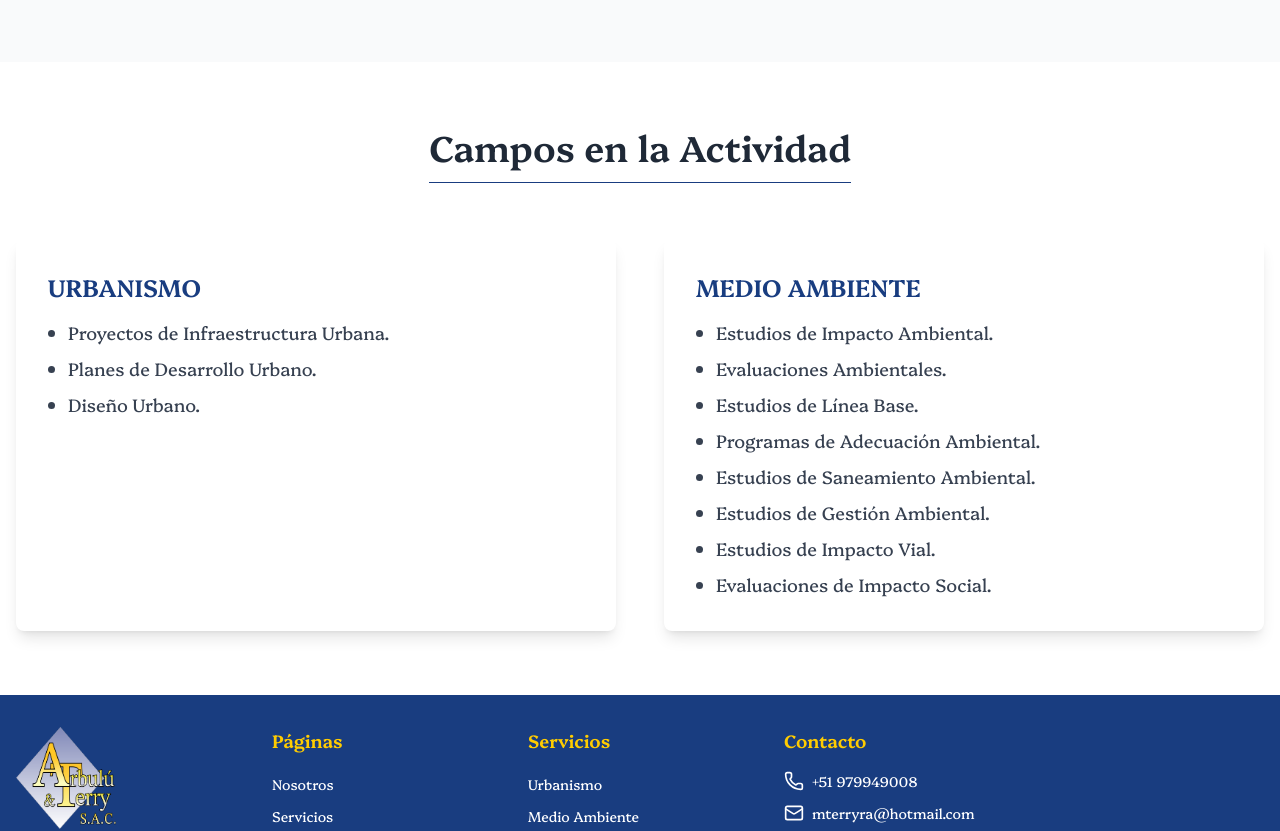
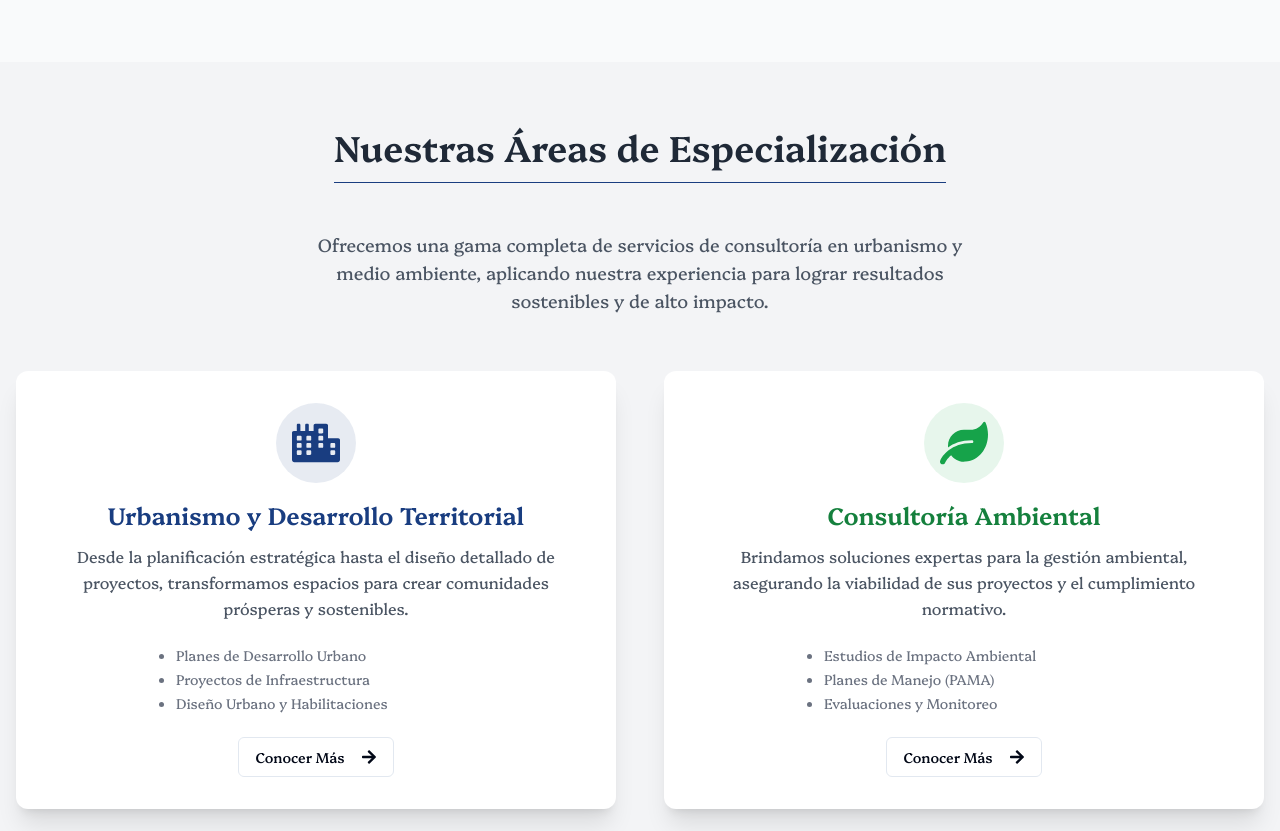
Before and after one commit to jhangmez/arbuluyterry, a Next.js app: page /nosotros in a window 1280 px wide. Shown: the part 1220-2051 px from the top of the page. Built offline with nearby package versions, Linux system fonts and the light colour scheme.

Commit message:
Se agrego y modifico paginas

```diff
--- a/src/app/(public)/nosotros/page.tsx
+++ b/src/app/(public)/nosotros/page.tsx
@@ -2,8 +2,9 @@ import { Header } from "@/components/(public)/header";
 import { Footer } from "@/components/(public)/footer";
 import { WhatsAppButton } from "@/components/(public)/landingpage/whatsapp-button";
 import UnderlinedHeading from "@/components/(public)/UnderlinedHeading"; // Importar el componente
-import Image from "next/image";
-
+import Link from "next/link";
+import { FaCity, FaLeaf, FaArrowRight } from "react-icons/fa";
+import { Button } from "@/components/ui/button";
 export default function Nosotros() {
   return (
     <section className="flex min-h-screen flex-col font-play">
@@ -98,7 +99,9 @@ export default function Nosotros() {
         </section>
 
         {/* Sección: Campos en la Actividad */}
-        <section className="py-12 md:py-16">
+        <section className="py-12 md:py-16 bg-gray-100">
+          {" "}
+          {/* Un fondo diferente para destacar */}
           <div className="container mx-auto px-4">
             <div className="text-center mb-10 md:mb-14">
               <UnderlinedHeading
@@ -106,34 +109,73 @@ export default function Nosotros() {
                 className="text-3xl md:text-4xl font-semibold text-gray-800"
                 paddingBottom="pb-3 md:pb-4"
               >
-                Campos en la Actividad
+                Nuestras Áreas de Especialización {/* Título más descriptivo */}
               </UnderlinedHeading>
+              <p className="mt-4 text-lg text-gray-600 max-w-2xl mx-auto">
+                Ofrecemos una gama completa de servicios de consultoría en
+                urbanismo y medio ambiente, aplicando nuestra experiencia para
+                lograr resultados sostenibles y de alto impacto.
+              </p>
             </div>
             <div className="grid grid-cols-1 md:grid-cols-2 gap-8 lg:gap-12">
-              <div className="bg-white p-6 md:p-8 rounded-lg shadow-lg hover:shadow-xl transition-shadow duration-300">
-                <h3 className="text-xl md:text-2xl font-semibold text-primary mb-4">
-                  URBANISMO
+              {/* Tarjeta para Urbanismo */}
+              <div className="flex flex-col bg-white rounded-xl shadow-xl overflow-hidden transition-all duration-300 hover:shadow-2xl group text-center p-6 md:p-8 items-center">
+                <div className="p-4 bg-primary/10 rounded-full mb-4">
+                  <FaCity className="w-12 h-12 text-primary" />
+                </div>
+                <h3 className="text-2xl font-semibold text-primary mb-3">
+                  Urbanismo y Desarrollo Territorial
                 </h3>
-                <ul className="list-disc pl-5 space-y-2 text-lg text-gray-700">
-                  <li>Proyectos de Infraestructura Urbana.</li>
-                  <li>Planes de Desarrollo Urbano.</li>
-                  <li>Diseño Urbano.</li>
+                <p className="text-gray-600 mb-6 text-base leading-relaxed flex-grow">
+                  Desde la planificación estratégica hasta el diseño detallado
+                  de proyectos, transformamos espacios para crear comunidades
+                  prósperas y sostenibles.
+                </p>
+                <ul className="text-left list-disc pl-5 space-y-1 text-sm text-gray-500 mb-6 w-full max-w-xs">
+                  <li>Planes de Desarrollo Urbano</li>
+                  <li>Proyectos de Infraestructura</li>
+                  <li>Diseño Urbano y Habilitaciones</li>
+                  {/* Puedes agregar más si es conciso */}
                 </ul>
+                <Button
+                  asChild
+                  variant="outline"
+                  className="mt-auto group-hover:bg-primary group-hover:text-white transition-colors"
+                >
+                  <Link href="/servicios/urbanismo">
+                    Conocer Más <FaArrowRight className="ml-2 h-4 w-4" />
+                  </Link>
+                </Button>
               </div>
-              <div className="bg-white p-6 md:p-8 rounded-lg shadow-lg hover:shadow-xl transition-shadow duration-300">
-                <h3 className="text-xl md:text-2xl font-semibold text-primary mb-4">
-                  MEDIO AMBIENTE
+
+              {/* Tarjeta para Medio Ambiente */}
+              <div className="flex flex-col bg-white rounded-xl shadow-xl overflow-hidden transition-all duration-300 hover:shadow-2xl group text-center p-6 md:p-8 items-center">
+                <div className="p-4 bg-green-600/10 rounded-full mb-4">
+                  <FaLeaf className="w-12 h-12 text-green-600" />
+                </div>
+                <h3 className="text-2xl font-semibold text-green-700 mb-3">
+                  Consultoría Ambiental
                 </h3>
-                <ul className="list-disc pl-5 space-y-2 text-lg text-gray-700">
-                  <li>Estudios de Impacto Ambiental.</li>
-                  <li>Evaluaciones Ambientales.</li>
-                  <li>Estudios de Línea Base.</li>
-                  <li>Programas de Adecuación Ambiental.</li>
-                  <li>Estudios de Saneamiento Ambiental.</li>
-                  <li>Estudios de Gestión Ambiental.</li>
-                  <li>Estudios de Impacto Vial.</li>
-                  <li>Evaluaciones de Impacto Social.</li>
+                <p className="text-gray-600 mb-6 text-base leading-relaxed flex-grow">
+                  Brindamos soluciones expertas para la gestión ambiental,
+                  asegurando la viabilidad de sus proyectos y el cumplimiento
+                  normativo.
+                </p>
+                <ul className="text-left list-disc pl-5 space-y-1 text-sm text-gray-500 mb-6 w-full max-w-xs">
+                  <li>Estudios de Impacto Ambiental</li>
+                  <li>Planes de Manejo (PAMA)</li>
+                  <li>Evaluaciones y Monitoreo</li>
+                  {/* Puedes agregar más si es conciso */}
                 </ul>
+                <Button
+                  asChild
+                  variant="outline"
+                  className="mt-auto group-hover:bg-green-600 group-hover:text-white transition-colors"
+                >
+                  <Link href="/servicios/medio-ambiente">
+                    Conocer Más <FaArrowRight className="ml-2 h-4 w-4" />
+                  </Link>
+                </Button>
               </div>
             </div>
           </div>
--- a/src/app/(public)/proyectos/[slug]/page.tsx
+++ b/src/app/(public)/proyectos/[slug]/page.tsx
@@ -54,7 +54,7 @@ export default function ProjectPage({ params }: { params: ProjectPageParams }) {
   const otherProjectsForGallery = projectsList
     .filter((p) => p.id !== project.id)
     .slice(0, 8) // Mostrar hasta 8 otros proyectos
-    .map((p) => ({ url: p.mainImage, link: `/proyectos/${p.id}` }));
+    .map((p) => ({ src: p.mainImage, link: `/proyectos/${p.id}` }));
 
   return (
     <div className="flex min-h-screen flex-col font-play">
--- a/src/app/(public)/servicios/page.tsx
+++ b/src/app/(public)/servicios/page.tsx
@@ -59,7 +59,7 @@ export default function ServiciosPage() {
         <section className="relative py-24 md:py-32 bg-gray-800 text-white">
           <div className="absolute inset-0">
             <Image
-              src="/images/servicios/banner-general.webp" // Banner general atractivo
+              src="/images/EDIFICIOEMPRESARIALSAN-PEDRO-CHICLAYO.webp" // Banner general atractivo
               alt="Servicios Integrales Arbulú & Terry SAC"
               fill
               className="object-cover opacity-25"
--- a/src/components/(public)/landingpage/proyectos.tsx
+++ b/src/components/(public)/landingpage/proyectos.tsx
@@ -1,15 +1,27 @@
 "use client";
-import RollingGallery from "@/components/ui/RollingGallery";
-import UnderlinedHeading from "../UnderlinedHeading";
+import RollingGallery from "@/components/ui/RollingGallery"; // Asegúrate que la ruta a RollingGallery sea correcta
+import Link from "next/link";
+import { Button } from "@/components/ui/button"; // Asegúrate que la ruta a Button sea correcta
+import { FaArrowRight } from "react-icons/fa";
 
 export function ProyectosSection() {
   return (
-    <section className="py-8 md:py-12">
-      <h1 className="font-play text-center text-shadow-lg text-2xl font-bold sm:text-3xl md:text-4xl lg:text-5xl capitalize mb-6 md:mb-8">
-        Nuestros proyectos
-      </h1>
-      <div className="px-4 md:px-8 lg:px-16 xl:px-24">
-        <RollingGallery autoplay={true} pauseOnHover={true} />
+    <section className="py-12 md:py-16 font-play bg-gray-50">
+      <div className="container mx-auto px-4">
+        <h2 className="text-center text-shadow-lg text-3xl font-bold sm:text-4xl md:text-5xl capitalize mb-8 md:mb-12 text-gray-800">
+          Nuestros Proyectos Destacados
+        </h2>
+        <div className="px-0 md:px-4 lg:px-8">
+          <RollingGallery autoplay={true} pauseOnHover={true} />
+        </div>
+        <div className="mt-10 md:mt-14 text-center">
+          <Button asChild size="lg" variant="default">
+            <Link href="/proyectos" className="inline-flex items-center">
+              Ver Todos los Proyectos
+              <FaArrowRight className="ml-2 h-4 w-4" />
+            </Link>
+          </Button>
+        </div>
       </div>
     </section>
   );
```
Also changed, not shown: src/app/(public)/proyectos/page.tsx (+55 -11 lines), src/components/(public)/ProjectCard.tsx (added, +78 -0 lines), src/components/ui/RollingGallery.tsx (+10 -10 lines), src/lib/projectsData.tsx (+12 -11 lines), types/types.d.ts (+7 -1 lines).
